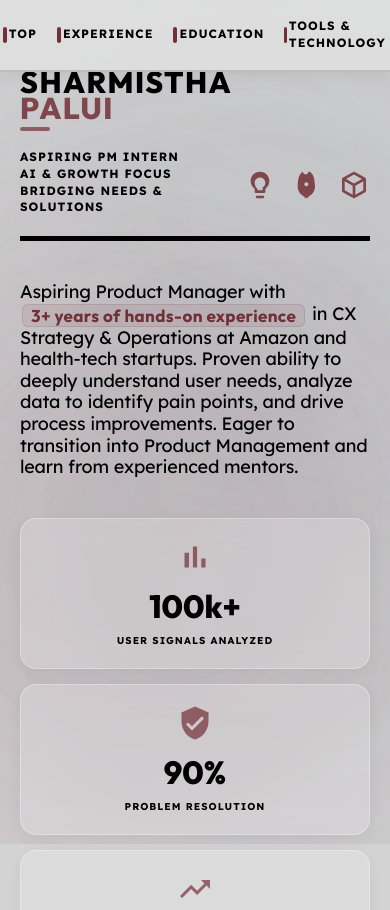
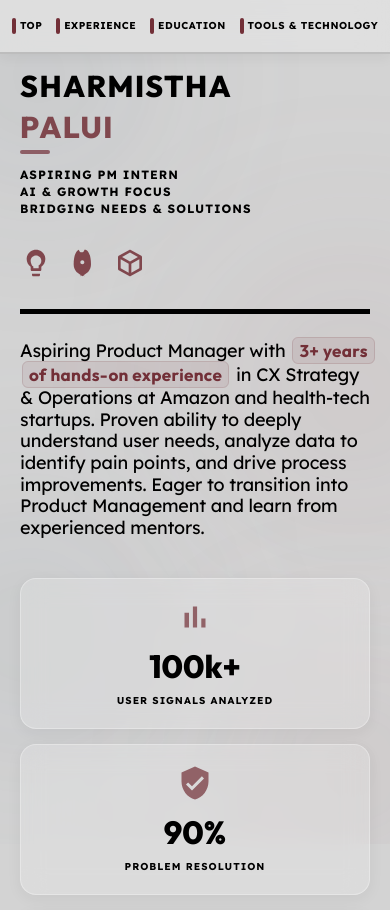
Before and after one commit to spalui92/resume_pm, a plain HTML site: page index.html in a window 390 px wide. Shown: the top 910 px of the page. Drawn offline with Linux system fonts and the light colour scheme; a web font is replaced by a local one.

Commit message:
Update index.html

```diff
--- a/index.html
+++ b/index.html
@@ -88,23 +88,24 @@
             max-width: 1100px;
             margin: 0 auto;
             display: flex;
-            justify-content: center;
-            gap: 20px;
-            padding: 0 20px;
+            justify-content: space-around; /* Better distribution on mobile */
+            gap: 10px;
+            padding: 0 10px;
         }
 
         .nav-link {
             text-decoration: none;
             color: var(--text-black);
             font-weight: 700;
-            font-size: 12px;
+            font-size: 10px; /* Smaller for mobile to prevent overlap */
             text-transform: uppercase;
-            letter-spacing: 1px;
+            letter-spacing: 0.5px;
             transition: all 0.3s ease;
             position: relative;
             display: flex;
             align-items: center;
-            gap: 2px; /* Tightest gap for ultimate cohesiveness */
+            gap: 4px;
+            white-space: nowrap; /* Prevent text wrapping */
         }
 
         .nav-link::before {
@@ -144,10 +145,11 @@
         @media (min-width: 768px) {
             .nav-link {
                 font-size: 14px;
-                gap: 40px;
+                gap: 8px;
             }
             .nav-container {
                 gap: 40px;
+                justify-content: center;
             }
         }
 
@@ -176,11 +178,20 @@
             opacity: 0.8;
         }
 
-        /* Dual-Sided Gradient Positioning */
-        .grad-left-top { top: -10%; left: -10%; width: 600px; height: 600px; background: var(--grad-left); }
-        .grad-right-mid { top: 25%; right: -15%; width: 700px; height: 700px; background: var(--grad-right); }
-        .grad-left-bottom { bottom: -10%; left: -15%; width: 650px; height: 650px; background: var(--grad-left); }
-        .grad-right-bottom { bottom: 5%; right: -10%; width: 550px; height: 550px; background: var(--grad-right); }
+        /* Dual-Sided Gradient Positioning (Mobile First) */
+        .grad-left-top { top: -5%; left: -20%; width: 60vw; height: 60vw; background: var(--grad-left); filter: blur(80px); }
+        .grad-right-mid { top: 30%; right: -25%; width: 70vw; height: 70vw; background: var(--grad-right); filter: blur(90px); }
+        .grad-left-bottom { bottom: 10%; left: -25%; width: 65vw; height: 65vw; background: var(--grad-left); filter: blur(90px); }
+        .grad-right-bottom { bottom: -5%; right: -20%; width: 60vw; height: 60vw; background: var(--grad-right); filter: blur(80px); }
+
+        /* Desktop Adjustments */
+        @media (min-width: 1024px) {
+            .circle-artifact { filter: blur(120px); }
+            .grad-left-top { width: 500px; height: 500px; left: -10%; top: -10%; }
+            .grad-right-mid { width: 600px; height: 600px; right: -10%; top: 20%; }
+            .grad-left-bottom { width: 550px; height: 550px; left: -10%; bottom: 5%; }
+            .grad-right-bottom { width: 500px; height: 500px; right: -10%; bottom: -5%; }
+        }
 
         .container {
             max-width: 1100px;
@@ -192,10 +203,10 @@
         header {
             display: flex;
             flex-direction: column;
-            gap: 20px;
-            margin-bottom: 40px;
+            gap: 15px; /* Reduced gap for mobile */
+            margin-bottom: 25px; /* Reduced margin for mobile */
             border-bottom: 5px solid var(--text-black);
-            padding-bottom: 20px;
+            padding-bottom: 15px; /* Reduced padding for mobile */
             position: relative;
         }
 
@@ -204,7 +215,9 @@
                 flex-direction: row;
                 justify-content: space-between;
                 align-items: flex-end;
+                gap: 20px;
                 margin-bottom: 60px;
+                padding-bottom: 20px;
             }
         }
 
@@ -212,12 +225,17 @@
             font-family: 'Outfit', sans-serif;
             font-size: clamp(30px, 5.5vw, 58px); /* Further refined size */
             font-weight: 800;
-            line-height: 0.85;
+            line-height: 1.1; /* Increased for mobile breathing room */
             text-transform: uppercase;
             letter-spacing: 0.05em; /* Slightly open, modern letter spacing */
             padding-bottom: 8px;
             position: relative;
             display: inline-block;
+        }
+
+        .title-block h1 span {
+            display: inline-block;
+            margin-top: 8px; /* Extra padding between first and last name on mobile */
         }
 
         .title-block h1::after {
@@ -234,17 +252,30 @@
 
         @media (min-width: 768px) {
             .title-block h1 {
+                line-height: 0.85; /* Tighter on desktop for the stylistic look */
                 letter-spacing: 0.08em; /* Slightly more breathable on desktop */
                 padding-bottom: 12px;
+            }
+            .title-block h1 span {
+                margin-top: 0; /* Reset for desktop */
             }
         }
 
         .meta-container {
             display: flex;
+            flex-direction: column; /* Stack on mobile to avoid horizontal clutter */
+            align-items: flex-start;
+            gap: 20px;
+            flex-grow: 1;
+        }
+
+        @media (min-width: 768px) {
+            .meta-container {
+                flex-direction: row;
                 align-items: flex-end;
+                justify-content: flex-end;
                 gap: 25px;
-            flex-grow: 1;
-            justify-content: flex-end;
+            }
         }
 
         .meta-block {
@@ -305,19 +336,21 @@
 
         .summary-box .emphasis {
             color: var(--accent-wine);
-            font-family: 'Outfit', sans-serif; /* Cleaner, modern font */
-            font-weight: 500; /* Sophisticated, reduced weight */
-            font-size: 0.95em; /* Slightly smaller to feel more like a "tag" */
-            background: rgba(114, 47, 55, 0.08); /* Very subtle wine-tinted background */
-            padding: 2px 8px;
+            font-family: 'Outfit', sans-serif;
+            font-weight: 500;
+            font-size: 0.95em;
+            background: rgba(114, 47, 55, 0.08);
+            padding: 2px 6px; /* Slightly tighter padding for better wrapping */
             border-radius: 6px;
             border: 1px solid rgba(114, 47, 55, 0.15);
-            display: inline-block;
-            line-height: 1;
+            display: inline; /* Changed to inline for proper text wrapping */
+            line-height: 1.4; /* Better line-height for wrapped text */
             margin: 0 2px;
-            vertical-align: middle;
+            vertical-align: baseline; /* Better alignment for inline text */
             letter-spacing: 0.02em;
-            text-transform: lowercase; /* Modern tech vibe */
+            text-transform: lowercase;
+            box-decoration-break: clone; /* Ensure background/border applies to each line */
+            -webkit-box-decoration-break: clone;
         }
 
         .stats-strip {
@@ -520,7 +553,7 @@
             border: 1px solid rgba(114, 47, 55, 0.2);
             border-radius: 16px;
             padding: 25px 20px 20px 20px;
-            margin-top: 60px;
+            margin-top: 100px; /* Aligned center of quote box with Bengali bar on mobile */
             position: relative;
             overflow: hidden;
         }
@@ -528,7 +561,7 @@
         @media (min-width: 768px) {
             .quote-card {
                 padding: 30px 24px 24px 24px;
-                margin-top: 100px;
+                margin-top: 165px; /* Aligned center of quote box with Bengali bar on desktop */
             }
         }
 
@@ -745,7 +778,7 @@
                     </div>
                 </div>
 
-                <div class="side-section">
+	                <div class="side-section" style="margin-bottom: 0;">
 	                    <h2>Languages</h2>
                     <div class="edu-item">
                         <strong>English</strong>
@@ -756,6 +789,11 @@
 	                        <strong>Bengali</strong>
 	                        <span>Native</span>
 	                        <div class="prof-bar-container"><div class="prof-bar-fill" style="width: 100%;"></div></div>
+	                    </div>
+	                    <div class="edu-item">
+	                        <strong>Hindi</strong>
+	                        <span>Intermediate</span>
+	                        <div class="prof-bar-container"><div class="prof-bar-fill" style="width: 65%;"></div></div>
 	                    </div>
 	                </div>
             </div>
```
Lines whose indentation alone changed are shown as unchanged.
